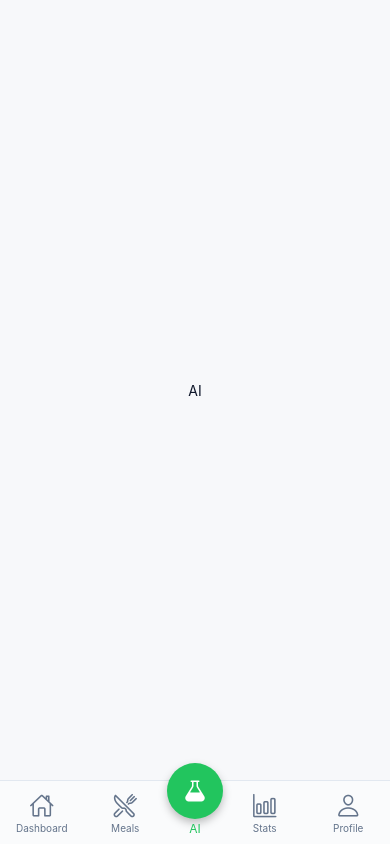
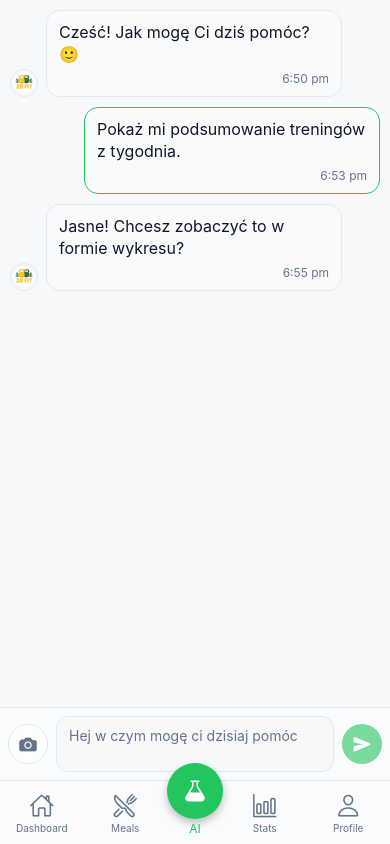
Before and after one commit to ialexbpl/2B-FiT, a React Native app: screen /AI in a window 390 px wide. Built offline with nearby package versions, Linux system fonts and the light colour scheme; what react-native-worklets would draw is missing.

Commit message:
Implemented mvp version of ui for our chat

```diff
--- a/src/screens/AI/AI.tsx
+++ b/src/screens/AI/AI.tsx
@@ -1,72 +1,81 @@
-import React from 'react';
-import { Text } from 'react-native';
+// src/screens/AI/AI.tsx
+// Notes:
+// - Consider removing unused imports (e.g., Text) to keep the bundle tidy.
+// - Keep useMemo usage consistent: either import { useMemo } and call useMemo(...)
+//   or call React.useMemo(...) and drop it from the named import.
+// - Seed messages contain mojibake (encoding issue). Replace with proper UTF‑8 strings.
+// - The nullable ref type and optional chaining are correct for ScrollView refs.
+
+import React, { useMemo, useRef, useState } from 'react';
+import { /* Text, */ ScrollView, KeyboardAvoidingView, Platform } from 'react-native'; // Text not used here
 import { SafeAreaView } from 'react-native-safe-area-context';
 import { useTheme } from '../../context/ThemeContext';
+import { makeAIStyles } from './AIStyles';
+import { AIConversation } from './AIConversation';
 
-// AI screen placeholder — I’ll connect AI features/actions from here.
-//  Write between safeareaview
+// Exported to share the type with AIConversation
+export type ChatMessage = {
+  id: string;
+  author: 'user' | 'ai';
+  text: string;
+  time: string;
+};
+
 export const AI: React.FC = () => {
-  const { palette } = useTheme();
+  const { palette, theme } = useTheme();
+
+  // Consistency tip: either use `useMemo` (imported) or `React.useMemo` — not both.
+  const styles = useMemo(() => makeAIStyles(palette, theme), [palette, theme]);
+
+  const [input, setInput] = useState('');
+
+  // Encoding NOTE: fix mojibake below; e.g. 'Cześć! Jak mogę Ci dziś pomóc? 🙂'
+  const [messages, setMessages] = useState<ChatMessage[]>([
+    { id: 'm1', author: 'ai', text: 'Cześć! Jak mogę Ci dziś pomóc? 🙂', time: '6:50 pm' },
+    { id: 'm2', author: 'user', text: 'Pokaż mi podsumowanie treningów z tygodnia.', time: '6:53 pm' },
+    { id: 'm3', author: 'ai', text: 'Jasne! Chcesz zobaczyć to w formie wykresu?', time: '6:55 pm' },
+  ]);
+
+  // Correct: nullable ref with optional chaining on usage
+  const scrollRef = useRef<ScrollView | null>(null);
+
+  const handleSend = () => {
+    if (!input.trim()) return;
+    const newMsg: ChatMessage = {
+      id: String(Date.now()),
+      author: 'user',
+      text: input.trim(),
+      time: new Date().toLocaleTimeString([], { hour: '2-digit', minute: '2-digit' }),
+    };
+    setMessages(prev => [...prev, newMsg]);
+    setInput('');
+    // Works fine; an alternative is a useEffect that scrolls when messages.length changes
+    requestAnimationFrame(() => scrollRef.current?.scrollToEnd({ animated: true }));
+  };
+
+  const handlePickImage = () => {
+    // Future: hook up Expo ImagePicker/Camera
+    console.log('Open camera/gallery');
+  };
+
   return (
-    <SafeAreaView style={{ flex: 1, justifyContent: 'center', alignItems: 'center', backgroundColor: palette.background }}>
-
-
-
-
-
-
-
-
-
-
-
-
-
-
-
-
-
-
-      <Text style={{ color: palette.text }}>AI</Text>
-
-
-
-
-
-
-
-
-
-
-
-
-
-
-
-
-
-
-
-
-
-
-
-
-
-
-
-
-
-
-
-
-
-
-
-
-
-
-
+    <SafeAreaView style={styles.container}>
+      <KeyboardAvoidingView
+        style={{ flex: 1 }}
+        behavior={Platform.select({ ios: 'padding', android: undefined })}
+        keyboardVerticalOffset={Platform.select({ ios: 50, android: 0 })}
+      >
+        <AIConversation
+          scrollRef={scrollRef}
+          styles={styles}
+          palette={palette}
+          messages={messages}
+          input={input}
+          setInput={setInput}
+          onSend={handleSend}
+          onPickImage={handlePickImage}
+        />
+      </KeyboardAvoidingView>
     </SafeAreaView>
   );
 };
--- /dev/null
+++ b/src/screens/AI/AIConversation.tsx
@@ -0,0 +1,105 @@
+// src/screens/AI/AIConversation.tsx
+// Notes:
+// - Prop type for scrollRef accepts nullable/mutable ref — compatible with useRef<ScrollView|null>(null).
+// - Added keyboardShouldPersistTaps for better UX with keyboard.
+// - Encoding NOTE: fix Polish strings in placeholders/accessibility labels (mojibake).
+// - Optional: Use a dedicated ai-avatar for AI messages (you already have ai-avatar.png).
+
+import React from 'react';
+import { View, Text, ScrollView, TextInput, Pressable, Image } from 'react-native';
+import { Ionicons } from '@expo/vector-icons';
+import type { ChatMessage } from './AI';
+import { makeAIStyles } from './AIStyles';
+import type { Palette } from '@styles/theme';
+
+type Styles = ReturnType<typeof makeAIStyles>;
+
+type Props = {
+  // Good: supports both RefObject and MutableRefObject with nullable current
+  scrollRef: React.RefObject<ScrollView> | React.MutableRefObject<ScrollView | null>;
+  styles: Styles;
+  palette: Palette;
+  messages: ChatMessage[];
+  input: string;
+  setInput: (v: string) => void;
+  onSend: () => void;
+  onPickImage: () => void;
+};
+
+export const AIConversation: React.FC<Props> = ({
+  scrollRef,
+  styles,
+  palette,
+  messages,
+  input,
+  setInput,
+  onSend,
+  onPickImage,
+}) => {
+  const disabled = !input.trim();
+
+  return (
+    <>
+      <ScrollView
+        ref={scrollRef}
+        style={styles.messagesScroll}
+        contentContainerStyle={styles.messagesContent}
+        onContentSizeChange={() => scrollRef.current?.scrollToEnd({ animated: true })}
+        keyboardShouldPersistTaps="handled" // prevents keyboard from dismissing on taps
+      >
+        {messages.map(msg => {
+          const isUser = msg.author === 'user';
+          return (
+            <View key={msg.id} style={[styles.messageRow, isUser ? styles.right : styles.left]}>
+              {!isUser && (
+                <Image
+                  // Suggestion: use ai-avatar.png for AI messages for clarity
+                  // source={require('../../assets/ai-avatar.png')}
+                  source={require('../../assets/logo.png')}
+                  style={styles.avatar}
+                />
+              )}
+              <View style={[styles.bubble, isUser ? styles.bubbleUser : styles.bubbleAI]}>
+                <Text style={[styles.messageText, isUser ? styles.messageTextUser : styles.messageTextAI]}>
+                  {msg.text}
+                </Text>
+                <Text style={styles.timeText}>{msg.time}</Text>
+              </View>
+            </View>
+          );
+        })}
+      </ScrollView>
+
+      <View style={styles.inputBar}>
+        <Pressable
+          onPress={onPickImage}
+          // Encoding NOTE: replace with proper UTF‑8, e.g. "Dodaj zdjęcie"
+          accessibilityLabel="Dodaj zdjęcie"
+          style={[styles.iconButton, styles.iconSecondary]}
+        >
+          <Ionicons name="camera" size={20} color={palette.subText} />
+        </Pressable>
+
+        <TextInput
+          value={input}
+          onChangeText={setInput}
+          // Encoding NOTE: replace with proper UTF‑8
+          placeholder="Hej w czym mogę ci dzisiaj pomóc"
+          placeholderTextColor={palette.subText}
+          style={styles.textInput}
+          multiline
+        />
+
+        <Pressable
+          onPress={onSend}
+          // Encoding NOTE: replace with proper UTF‑8, e.g. "Wyślij wiadomość"
+          accessibilityLabel="Wyślij wiadomość"
+          style={[styles.iconButton, styles.iconPrimary, disabled && { opacity: 0.6 }]}
+          disabled={disabled}
+        >
+          <Ionicons name="send" size={18} color={palette.onPrimary} />
+        </Pressable>
+      </View>
+    </>
+  );
+};
--- /dev/null
+++ b/src/screens/AI/AIStyles.ts
@@ -0,0 +1,101 @@
+// src/screens/AI/AIStyles.ts
+// Notes:
+// - `gap` is supported in newer RN versions; if you target older RN/Android, consider replacing
+//   with margins between children for broader compatibility.
+// - messagesScroll/messagesContent: this variant has no “card” surface; only content scrolls.
+// - If you reintroduce a card, split styles: {conversation, card, messagesScroll} like earlier.
+
+import { StyleSheet } from 'react-native';
+import { theme as tokens, type Palette } from '@styles/theme';
+
+export const makeAIStyles = (palette: Palette, theme = tokens) =>
+  StyleSheet.create({
+    container: {
+      flex: 1,
+      backgroundColor: palette.background,
+    },
+
+    // Only messages area scrolls (no extra card)
+    messagesScroll: {
+      flex: 1,
+    },
+    messagesContent: {
+      paddingHorizontal: 10,
+      paddingTop: 10,
+      paddingBottom: 12,
+    },
+
+    messageRow: {
+      flexDirection: 'row',
+      alignItems: 'flex-end',
+      marginBottom: 10,
+    },
+    left: { justifyContent: 'flex-start' },
+    right: { justifyContent: 'flex-end', alignSelf: 'flex-end' },
+
+    avatar: {
+      width: 28,
+      height: 28,
+      borderRadius: 14,
+      marginRight: 8,
+      borderWidth: 1,
+      borderColor: palette.border,
+    },
+
+    bubble: {
+      maxWidth: '80%',
+      paddingVertical: 10,
+      paddingHorizontal: 12,
+      borderRadius: 14,
+      borderWidth: 1,
+    },
+    // Subtle differentiation via border color; both still match the app surface
+    bubbleAI: { backgroundColor: palette.card, borderColor: palette.border },
+    bubbleUser: { backgroundColor: palette.card, borderColor: theme.colors.primary },
+
+    messageText: { fontSize: 16, lineHeight: 22 },
+    messageTextAI: { color: palette.text },
+    messageTextUser: { color: palette.text },
+
+    timeText: {
+      marginTop: 6,
+      fontSize: 12,
+      color: palette.subText,
+      textAlign: 'right',
+    },
+
+    inputBar: {
+      flexDirection: 'row',
+      alignItems: 'center',
+      padding: 8,
+      gap: 8, // Replace with margins if supporting older RN
+      borderTopWidth: 1,
+      borderTopColor: palette.border,
+      backgroundColor: palette.card,
+    },
+    textInput: {
+      flex: 1,
+      minHeight: 40,
+      maxHeight: 120,
+      paddingHorizontal: 12,
+      paddingVertical: 10,
+      borderRadius: theme.radius.md,
+      borderWidth: 1,
+      borderColor: palette.border,
+      color: palette.text,
+      backgroundColor: palette.background,
+    },
+    iconButton: {
+      width: 40,
+      height: 40,
+      borderRadius: 20,
+      alignItems: 'center',
+      justifyContent: 'center',
+    },
+    iconSecondary: {
+      backgroundColor: palette.card,
+      borderWidth: 1,
+      borderColor: palette.border,
+    },
+    iconPrimary: { backgroundColor: tokens.colors.primary },
+  });
--- a/src/screens/Stats/Stats.tsx
+++ b/src/screens/Stats/Stats.tsx
@@ -1,7 +1,6 @@
 // src/screens/Stats/Stats.tsx
 import React from 'react';
 import { Text, ScrollView, View } from 'react-native';
-import { SafeAreaView } from 'react-native-safe-area-context';
 import { useTheme } from '../../context/ThemeContext';
 import Calendar from '../Calendar/Calendar'; // dostosuj ścieżkę, jeśli masz alias @screens
 
@@ -9,12 +8,21 @@ export const Stats: React.FC = () => {
   const { palette } = useTheme();
 
   return (
-    <SafeAreaView style={{ flex: 1, backgroundColor: palette.background }}>
+
       <ScrollView
-        contentContainerStyle={{ paddingBottom: 24 }} >
+        style={{ flex: 1, backgroundColor: palette.background }} >
         <Calendar />
+
+
+
+
+
+
+
+
+
+
       </ScrollView>
-    </SafeAreaView>
   );
 };
 
--- a/src/styles/theme.ts
+++ b/src/styles/theme.ts
@@ -1,3 +1,4 @@
+//This is the theme file defining design tokens and color palettes for light and dark modes globally
 
 //import type { ImageSourcePropType }from 'react-native';
 //import bgLight from '../assets/images/bg_light.png';
```
Also changed, not shown: 2 other files (tests, documents, lock files or other folders).
